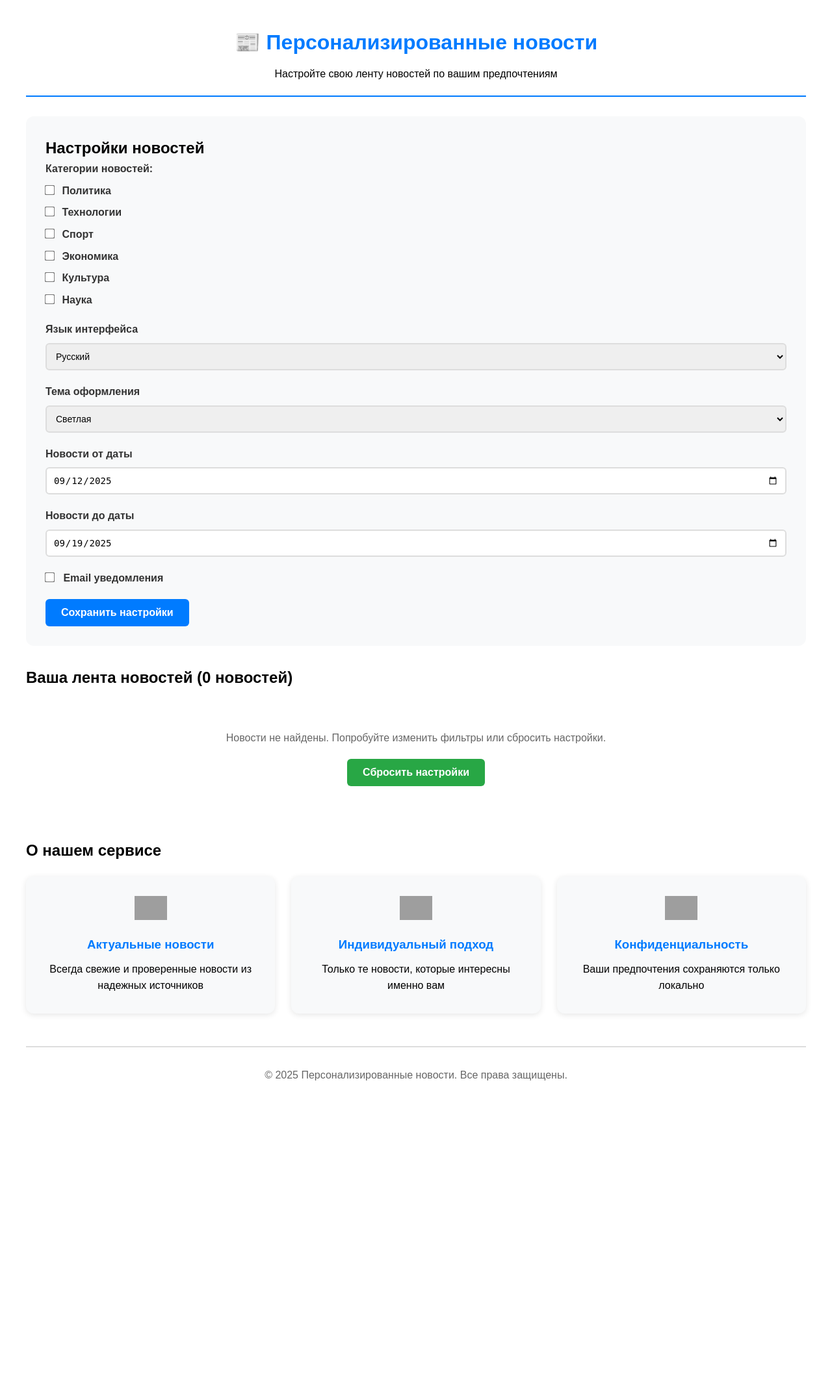
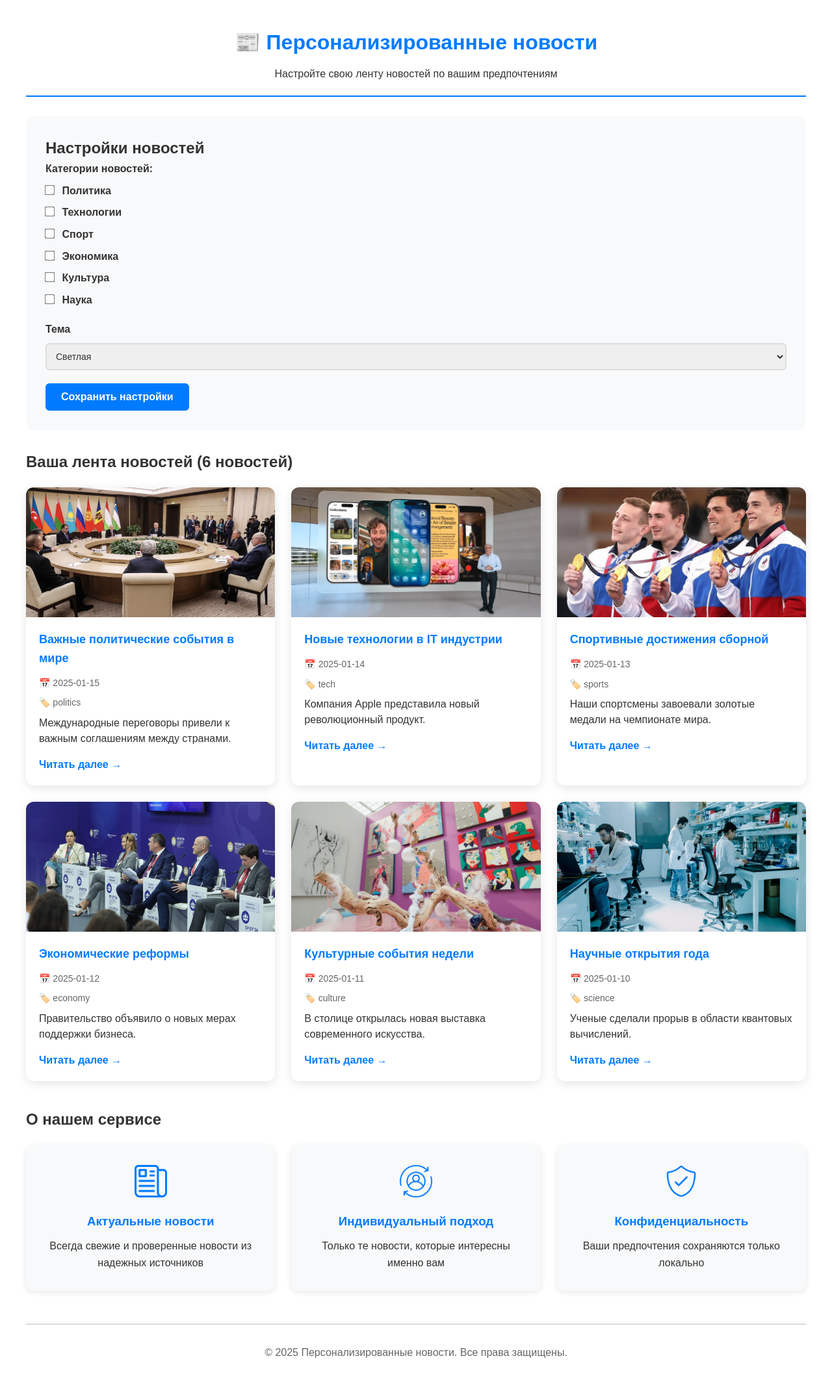
Before and after one commit to VADG3RN/Web, a Django app: page / in a window 1280 px wide. Shown: the whole page at 65% size. Before the commit the page ends 1663 px from the top, so only its background shows below. Run offline with Django 5.2, Linux system fonts and the light colour scheme; grey boxes are pictures that could not be loaded.

Commit message:
The finished project

```diff
--- a/project2_Aminov/second_aminov/myapp/forms.py
+++ b/project2_Aminov/second_aminov/myapp/forms.py
@@ -1,5 +1,4 @@
 from django import forms
-from datetime import date, timedelta
 
 class NewsPreferencesForm(forms.Form):
     categories = forms.MultipleChoiceField(
@@ -12,41 +11,9 @@
             {'id': 6, 'name': 'Наука', 'code': 'science'},
         ]],
         widget=forms.CheckboxSelectMultiple,
-        label='Выберите категории новостей',
         required=False
-    )
-
-    language = forms.ChoiceField(
-        choices=[('ru', 'Русский'), ('en', 'English'), ('es', 'Español')],
-        label='Язык интерфейса'
     )
 
     theme = forms.ChoiceField(
         choices=[('light', 'Светлая'), ('dark', 'Темная')],
-        label='Тема оформления'
     )
-
-    email_notifications = forms.BooleanField(
-        required=False,
-        label='Email уведомления'
-    )
-
-    start_date = forms.DateField(
-        required=False,
-        label='Новости от даты',
-        widget=forms.DateInput(attrs={'type': 'date'}),
-    )
-
-    end_date = forms.DateField(
-        required=False,
-        label='Новости до даты',
-        widget=forms.DateInput(attrs={'type': 'date'}),
-    )
-
-    def __init__(self, *args, **kwargs):
-        super().__init__(*args, **kwargs)
-        # Устанавливаем начальные значения для дат, если они не переданы
-        if not self.initial.get('start_date'):
-            self.initial['start_date'] = date.today() - timedelta(days=7)
-        if not self.initial.get('end_date'):
-            self.initial['end_date'] = date.today()
--- a/project2_Aminov/second_aminov/myapp/static/css/style.css
+++ b/project2_Aminov/second_aminov/myapp/static/css/style.css
@@ -2,12 +2,14 @@
     margin: 0;
     padding: 0;
     box-sizing: border-box;
+    color: inherit;
 }
 
 body {
     font-family: 'Arial', sans-serif;
     line-height: 1.6;
     padding: 20px;
+    color: #333;
 }
 
 .container {
--- a/project2_Aminov/second_aminov/myapp/templates/myapp/index.html
+++ b/project2_Aminov/second_aminov/myapp/templates/myapp/index.html
@@ -5,7 +5,11 @@
     <meta name="viewport" content="width=device-width, initial-scale=1.0">
     <title>Персонализированные новости</title>
     <link rel="stylesheet" href="/static/css/style.css">
-    <link rel="stylesheet" href="/static/css/theme-{{ preferences.theme|default:'light' }}.css">
+    {% if preferences.theme == 'dark' %}
+    <link rel="stylesheet" href="/static/css/theme-dark.css">
+    {% else %}
+    {# style.css #}
+    {% endif %}
 </head>
 <body>
     <div class="container">
@@ -26,30 +30,8 @@
                     </div>
 
                     <div class="form-group">
-                        <label>{{ form.language.label }}</label>
-                        {{ form.language }}
-                    </div>
-
-                    <div class="form-group">
-                        <label>{{ form.theme.label }}</label>
+                        <label>Тема</label>
                         {{ form.theme }}
-                    </div>
-
-                    <div class="form-group">
-                        <label>{{ form.start_date.label }}</label>
-                        {{ form.start_date }}
-                    </div>
-
-                    <div class="form-group">
-                        <label>{{ form.end_date.label }}</label>
-                        {{ form.end_date }}
-                    </div>
-
-                    <div class="form-group">
-                        <label class="checkbox-label">
-                            {{ form.email_notifications }}
-                            {{ form.email_notifications.label }}
-                        </label>
                     </div>
 
                     <button type="submit">Сохранить настройки</button>
@@ -57,20 +39,14 @@
             </section>
 
             <section class="news-feed">
-            <h2>Ваша лента новостей ({{ news_items|length }} новостей)</h2>
-
-                <div class="debug-info" style="display: none; background: #f0f0f0; padding: 10px; margin: 10px 0; border-radius: 5px;">
-                    <p><strong>Отладка:</strong></p>
-                    <p>Выбранные категории: {{ preferences.categories }}</p>
-                    <p>Дата от: {{ preferences.start_date }}</p>
-                    <p>Дата до: {{ preferences.end_date }}</p>
-                </div>
+                <h2>Ваша лента новостей ({{ news_items|length }} новостей)</h2>
 
                 <div class="news-grid">
                     {% for news in news_items %}
                     <div class="news-card">
                         <div class="news-image">
-                            <img src="/static/images/{{ news.image }}" alt="{{ news.title }}" onerror="this.src='/static/images/default-news.jpg'">
+                            <img src="/static/images/{{ news.image }}" alt="{{ news.title }}"
+                                onerror="this.src='/static/images/default-news.jpg'">
                         </div>
                         <div class="news-content">
                             <h3>{{ news.title }}</h3>
@@ -113,7 +89,6 @@
                     </div>
                 </div>
             </section>
-
         </main>
 
         <footer>
--- a/project2_Aminov/second_aminov/myapp/views.py
+++ b/project2_Aminov/second_aminov/myapp/views.py
@@ -11,6 +11,7 @@
         response = redirect('index')
         response.delete_cookie('news_preferences')
         return response
+
     # Получаем настройки из cookies
     preferences_str = request.COOKIES.get('news_preferences', '{}')
     try:
@@ -21,11 +22,7 @@
     # Устанавливаем начальные значения по умолчанию
     default_preferences = {
         'categories': [],
-        'language': 'ru',
         'theme': 'light',
-        'email_notifications': False,
-        'start_date': (timezone.now() - timedelta(days=7)).strftime('%Y-%m-%d'),
-        'end_date': timezone.now().strftime('%Y-%m-%d')
     }
 
     # Объединяем с настройками по умолчанию
@@ -35,38 +32,30 @@
     # Создаем форму с текущими настройками
     form_initial = {
         'categories': preferences.get('categories', []),
-        'language': preferences.get('language', 'ru'),
         'theme': preferences.get('theme', 'light'),
-        'email_notifications': preferences.get('email_notifications', False),
-        'start_date': preferences.get('start_date'),
-        'end_date': preferences.get('end_date')
     }
 
     form = NewsPreferencesForm(initial=form_initial)
 
-    if request.method == 'POST':
+    if request.method == 'POST' and 'reset' not in request.POST:
         form = NewsPreferencesForm(request.POST)
         if form.is_valid():
             # Сохраняем настройки в cookies
             response = redirect('index')
             preferences = {
                 'categories': form.cleaned_data['categories'],
-                'language': form.cleaned_data['language'],
                 'theme': form.cleaned_data['theme'],
-                'email_notifications': form.cleaned_data['email_notifications'],
-                'start_date': form.cleaned_data['start_date'].strftime('%Y-%m-%d') if form.cleaned_data['start_date'] else None,
-                'end_date': form.cleaned_data['end_date'].strftime('%Y-%m-%d') if form.cleaned_data['end_date'] else None
             }
             response.set_cookie('news_preferences', json.dumps(preferences), max_age=30*24*60*60)
             return response
 
-    # Данные новостей с картинками
+    # Данные новостей
     news_items = [
         {
             'id': 1,
             'title': 'Важные политические события в мире',
             'category': 'politics',
-            'date': '2024-01-15',
+            'date': '2025-01-15',
             'image': 'politics-news.jpg',
             'content': 'Международные переговоры привели к важным соглашениям между странами.'
         },
@@ -74,15 +63,15 @@
             'id': 2,
             'title': 'Новые технологии в IT индустрии',
             'category': 'tech',
-            'date': '2024-01-14',
-            'image': 'tech-news.jpg',
+            'date': '2025-01-14',
+            'image': 'technology-news.jpg',
             'content': 'Компания Apple представила новый революционный продукт.'
         },
         {
             'id': 3,
             'title': 'Спортивные достижения сборной',
             'category': 'sports',
-            'date': '2024-01-13',
+            'date': '2025-01-13',
             'image': 'sports-news.jpg',
             'content': 'Наши спортсмены завоевали золотые медали на чемпионате мира.'
         },
@@ -90,7 +79,7 @@
             'id': 4,
             'title': 'Экономические реформы',
             'category': 'economy',
-            'date': '2024-01-12',
+            'date': '2025-01-12',
             'image': 'economy-news.jpg',
             'content': 'Правительство объявило о новых мерах поддержки бизнеса.'
         },
@@ -98,7 +87,7 @@
             'id': 5,
             'title': 'Культурные события недели',
             'category': 'culture',
-            'date': '2024-01-11',
+            'date': '2025-01-11',
             'image': 'culture-news.jpg',
             'content': 'В столице открылась новая выставка современного искусства.'
         },
@@ -106,27 +95,17 @@
             'id': 6,
             'title': 'Научные открытия года',
             'category': 'science',
-            'date': '2024-01-10',
+            'date': '2025-01-10',
             'image': 'science-news.jpg',
             'content': 'Ученые сделали прорыв в области квантовых вычислений.'
         }
     ]
 
-    # Фильтруем новости по выбранным категориям
     selected_categories = preferences.get('categories', [])
-    if not selected_categories:  # Если категории не выбраны - показываем все
+    if not selected_categories:
         filtered_news = news_items
     else:
         filtered_news = [news for news in news_items if news['category'] in selected_categories]
-
-    # Фильтруем по дате
-    start_date = preferences.get('start_date')
-    end_date = preferences.get('end_date')
-
-    if start_date:
-        filtered_news = [news for news in filtered_news if news['date'] >= start_date]
-    if end_date:
-        filtered_news = [news for news in filtered_news if news['date'] <= end_date]
 
     context = {
         'form': form,
```
Also changed, not shown: project2_Aminov/second_aminov/myapp/static/css/theme-dark.css (+90 -3 lines), README.md (added), project2_Aminov/second_aminov/myapp/static/images/culture-news.jpg (added), project2_Aminov/second_aminov/myapp/static/images/economy-news.jpg (added), project2_Aminov/second_aminov/myapp/static/images/news-icon.png (added), project2_Aminov/second_aminov/myapp/static/images/personalization-icon.png (added), project2_Aminov/second_aminov/myapp/static/images/politics-news.jpg (added), project2_Aminov/second_aminov/myapp/static/images/science-news.jpg (added), project2_Aminov/second_aminov/myapp/static/images/security-icon.png (added), project2_Aminov/second_aminov/myapp/static/images/sports-news.jpg (added), project2_Aminov/second_aminov/myapp/static/images/technology-news.jpg (added).
